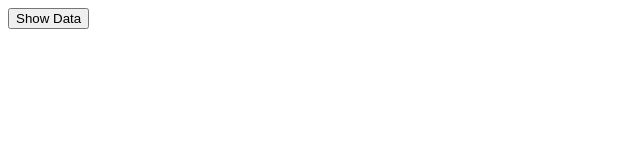
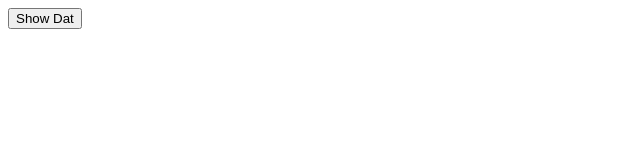
Before and after one commit to AnkushChandra/jenkinsproject, a plain HTML site: page index.html in a window 1280 px wide. Shown: the full height of the page, 0-640 px from the left. Drawn offline with Linux system fonts and the light colour scheme.

Commit message:
first commit

```diff
--- a/index.html
+++ b/index.html
@@ -9,7 +9,7 @@
 <body>
 
 
-    <button onclick="getData()">Show Data</button>
+    <button onclick="getData()">Show Dat</button>
     <div id="info"></div>
 
     <script>
```
